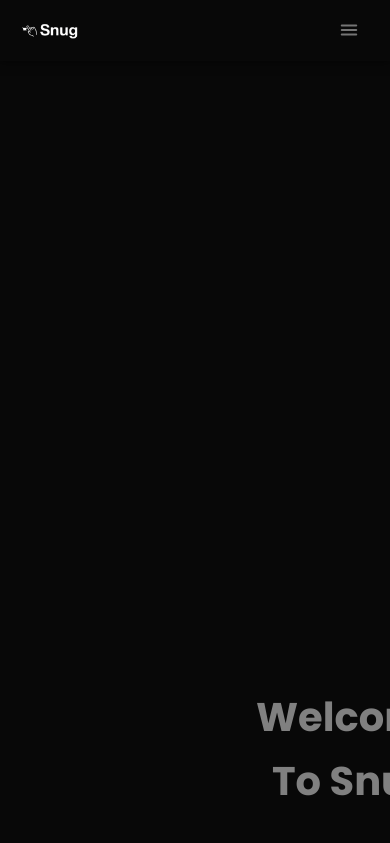
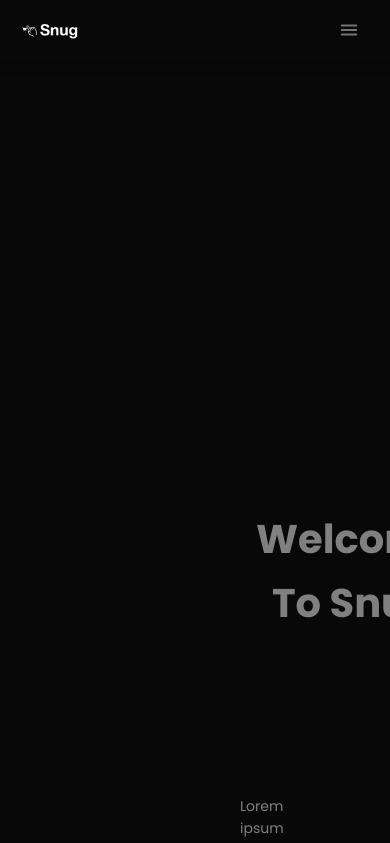
Before and after one commit to matsvincenzi/snug, a React (Create React App) app: page / in a window 390 px wide. Shown: the top 843 px of the page. Built offline with nearby package versions, Linux system fonts and the light colour scheme.

Commit message:
feat: responsiveness for the carousel

```diff
--- a/src/pages/Home/components/Carousel/style.js
+++ b/src/pages/Home/components/Carousel/style.js
@@ -1,20 +1,22 @@
 import styled from 'styled-components'
 import { SwiperSlide, Swiper } from 'swiper/react'
+import breakpoint from '../../../../styles/breakpoints'
 
 export const PageCarousel = styled.section`
-  position: relative;
   display: flex;
   align-items: center;
-  gap: 50px;
   padding: 0 5vw;
   color: var(--white2);
-  height: 30rem;
 `
 
 export const SwiperContainer = styled(Swiper)`
   width: 100%;
   max-width: 800px;
   height: 440px;
+
+  @media ${breakpoint.sm1} {
+    height: 270px;
+  }
 `
 
 export const StyledSwiperSlide = styled(SwiperSlide)`
@@ -70,7 +72,6 @@ export const StyledSwiperSlide = styled(SwiperSlide)`
     align-items: center;
     flex-direction: column;
     justify-content: flex-end;
-    /* background-color: var(--grey4); /// */
   }
 
   &.swiper-slide-active div {
```
